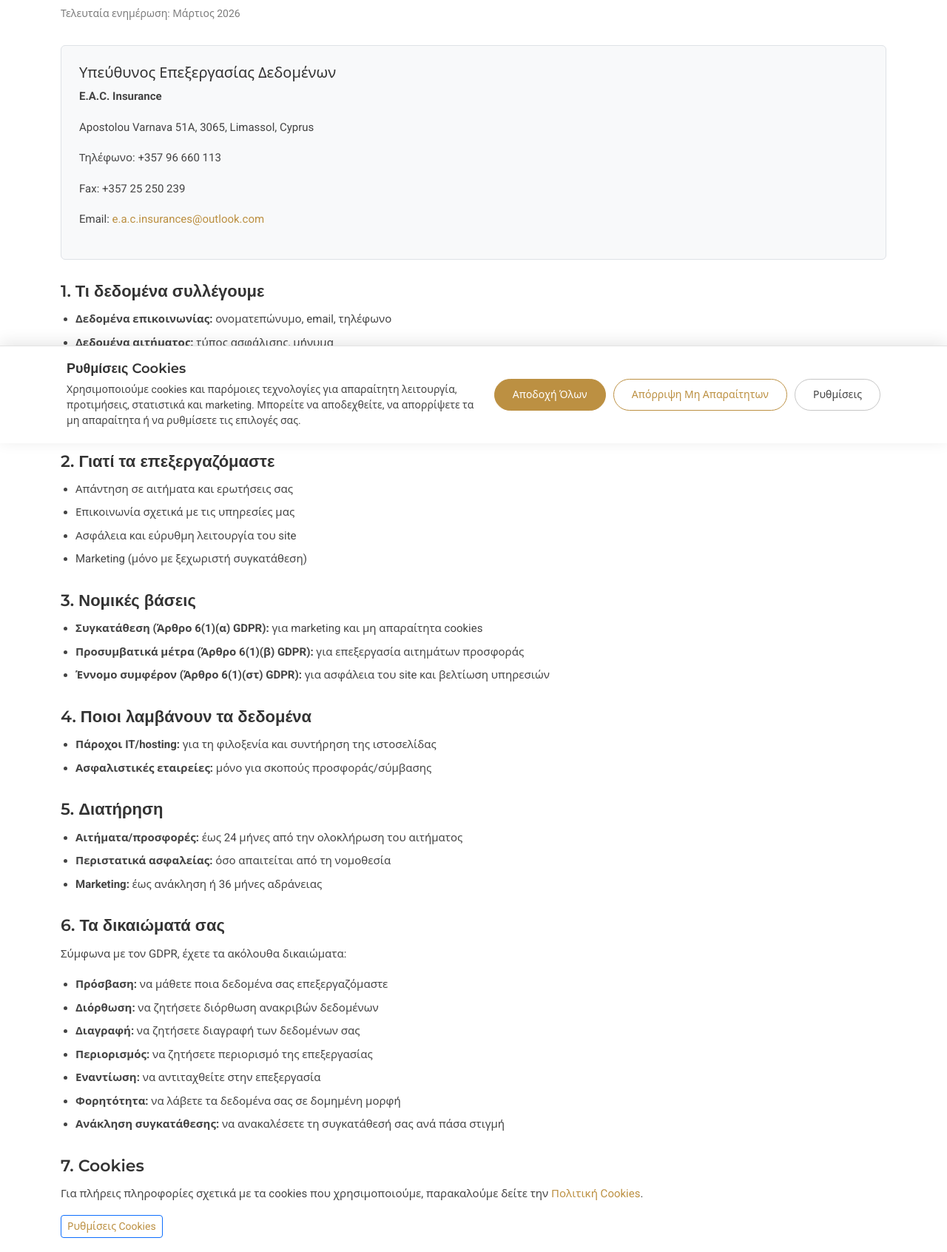
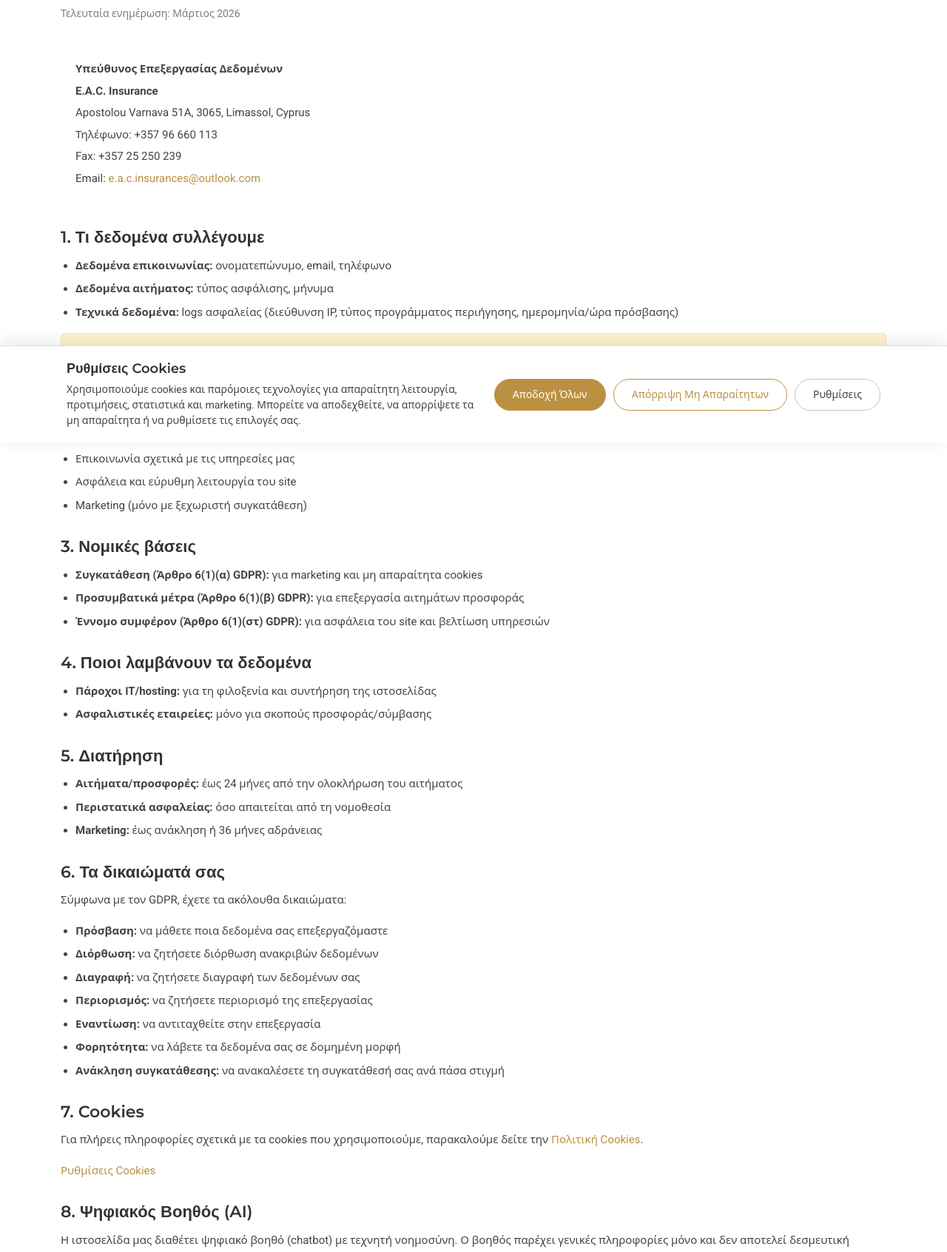
Before and after one commit to tripleaiconsultants/site-showcase-3, a plain HTML site: page EL/privacy-policy.html in a window 1280 px wide. Shown: the part 201-1893 px from the top of the page at 74% size. Drawn offline with nearby package versions, Linux system fonts and the light colour scheme.

Commit message:
Fix EL legal pages: Cookie Settings button onclick, dark mode contact-info box
- EL/privacy-policy.html: add onclick handler to Cookie Settings button (was missing)
- EL/cookie-policy.html: add onclick handler to inline Cookie Settings link
- EL/privacy-policy.html: change info-box bg-light to contact-info (dark mode compatible)
- EL/disclosures.html: change info-box bg-light to contact-info (dark mode compatible)

```diff
--- a/EL/privacy-policy.html
+++ b/EL/privacy-policy.html
@@ -68,8 +68,8 @@
         <h1>Πολιτική Απορρήτου</h1>
         <p class="last-updated">Τελευταία ενημέρωση: Μάρτιος 2026</p>
 
-        <div class="info-box mb-4 p-4 border rounded bg-light">
-          <h5>Υπεύθυνος Επεξεργασίας Δεδομένων</h5>
+        <div class="contact-info">
+          <p><strong>Υπεύθυνος Επεξεργασίας Δεδομένων</strong></p>
           <p><strong>E.A.C. Insurance</strong></p>
           <p>Apostolou Varnava 51A, 3065, Limassol, Cyprus</p>
           <p>Τηλέφωνο: +357 96 660 113</p>
@@ -129,7 +129,7 @@
 
         <h2>7. Cookies</h2>
         <p>Για πλήρεις πληροφορίες σχετικά με τα cookies που χρησιμοποιούμε, παρακαλούμε δείτε την <a href="cookie-policy.html">Πολιτική Cookies</a>.</p>
-        <p><a href="#" class="btn btn-outline-primary btn-sm">Ρυθμίσεις Cookies</a></p>
+        <p><a href="#" onclick="if(window.CMP){window.CMP.openSettings();}return false;">Ρυθμίσεις Cookies</a></p>
 
         <h2>8. Ψηφιακός Βοηθός (AI)</h2>
         <p>Η ιστοσελίδα μας διαθέτει ψηφιακό βοηθό (chatbot) με τεχνητή νοημοσύνη. Ο βοηθός παρέχει γενικές πληροφορίες μόνο και δεν αποτελεί δεσμευτική προσφορά ή επιβεβαίωση κάλυψης. Για προσφορά/απαίτηση/εξατομικευμένη συμβουλή θα επικοινωνήσει μαζί σας ανθρώπινος σύμβουλος. Οι συνομιλίες ενδέχεται να καταγράφονται για σκοπούς βελτίωσης ποιότητας.</p>
```
Also changed, not shown: EL/cookie-policy.html (+1 -1 lines), EL/disclosures.html (+2 -2 lines).
